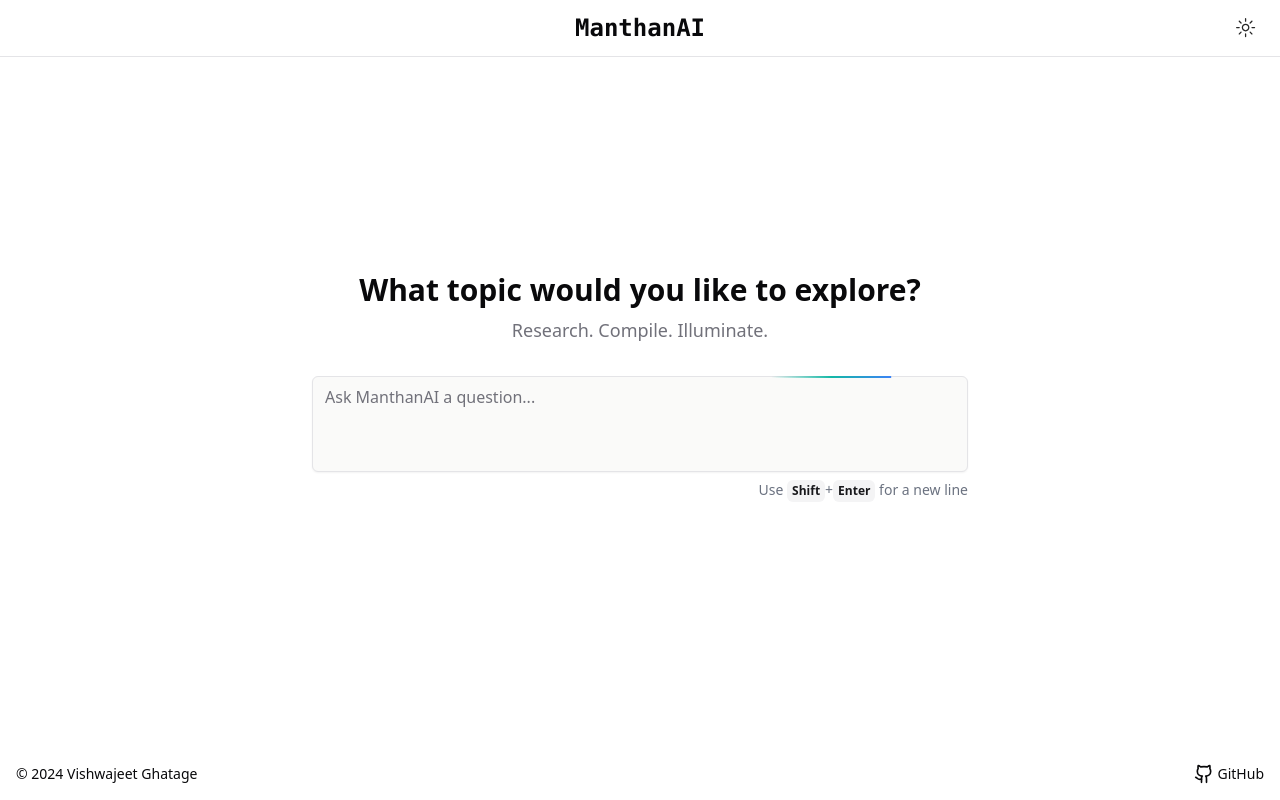
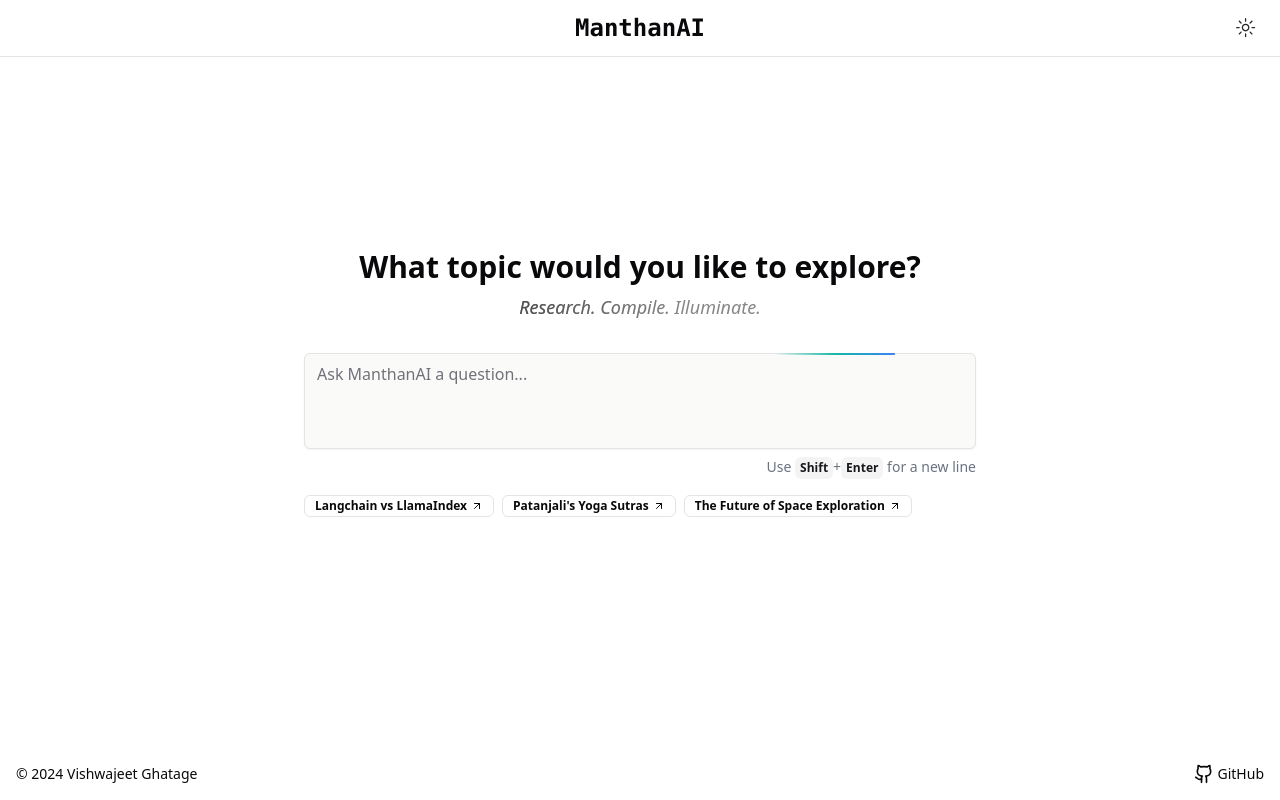
Before and after one commit to git-vish/manthan, a Next.js app in the folder frontend/: page / in a window 1280 px wide. Built offline with nearby package versions, Linux system fonts and the light colour scheme.

Commit message:
fe: add topic suggetions

```diff
--- a/frontend/app/api/feedback/route.ts
+++ b/frontend/app/api/feedback/route.ts
@@ -5,7 +5,7 @@
 
 /**
  * API endpoint to submit feedback to the ManthanAI API.
- * Accepts a JSON request body with "run_id" and "value" parameters.
+ * Accepts a JSON request body with "value" parameter.
  * Returns a JSON response with the submitted feedback and a generated feedback_id if successful.
  * Handles and returns specific error codes and messages.
  *
@@ -15,10 +15,6 @@
 export async function POST(request: Request): Promise<NextResponse> {
   try {
     const body = await request.json();
-    const tody = {
-      demo: false,
-      fanta: body.value,
-    };
 
     const response = await fetch(`${env.MANTHAN_API_URL}/feedback`, {
       method: "POST",
@@ -26,12 +22,12 @@
         "Content-Type": "application/json",
         "X-API-KEY": env.MANTHAN_API_KEY,
       },
-      body: JSON.stringify(tody),
+      body: JSON.stringify(body),
     });
 
     if (!response.ok) {
       const errorDetails = await response.json();
-      const message = errorDetails.detail || "Feedback submission failed.";
+      const message = errorDetails.detail || "Failed to submit feedback.";
       return NextResponse.json({ message }, { status: response.status });
     }
 
@@ -40,7 +36,7 @@
   } catch (error) {
     console.error("Feedback submission error:", error);
     return NextResponse.json(
-      { message: "Internal Server Error" },
+      { message: "Failed to submit feedback." },
       { status: 500 }
     );
   }
--- a/frontend/app/api/research/route.ts
+++ b/frontend/app/api/research/route.ts
@@ -11,12 +11,13 @@
  * Handles common error scenarios like rate limiting, network issues, and invalid responses.
  *
  * @param {NextRequest} request - The Next.js request object
- * @returns {Response} A Response object with a Server-Sent Event (SSE) stream or an error message
+ * @returns {Promise<Response>} A Response object with a Server-Sent Event (SSE) stream or an error message
  */
 export async function POST(request: NextRequest): Promise<Response> {
-  const { topic } = await request.json();
+  const ERROR_MESSAGE = "Failed to initiate research.";
+  try {
+    const { topic } = await request.json();
 
-  try {
     const response = await fetch(`${env.MANTHAN_API_URL}/stream`, {
       method: "POST",
       headers: {
@@ -30,7 +31,7 @@
       const errorDetails = await response.json();
       return new Response(
         JSON.stringify({
-          message: errorDetails.detail || "Failed to initiate research",
+          message: errorDetails.detail || ERROR_MESSAGE,
         }),
         {
           status: response.status,
@@ -39,28 +40,36 @@
       );
     }
 
-    // Create a TransformStream to handle the streaming
     const stream = new TransformStream();
     const writer = stream.writable.getWriter();
     const reader = response.body?.getReader();
 
     if (!reader) {
-      throw new Error("Failed to get reader from response");
+      return new Response(JSON.stringify({ message: ERROR_MESSAGE }), {
+        status: 500,
+        headers: { "Content-Type": "application/json" },
+      });
     }
 
-    // Read from the response and write to the stream
+    // Stream the response
     (async () => {
       try {
+        let receivedBytes = 0;
         while (true) {
           const { done, value } = await reader.read();
           if (done) break;
-          await writer.write(value);
+          if (value) {
+            receivedBytes += value.length;
+            await writer.write(value);
+          }
         }
-      } catch (readError) {
-        console.error("Error during stream read:", readError);
-        writer.abort(readError); // Abort writer on read error
+        if (receivedBytes === 0) {
+          throw new Error("Incomplete response: No data received");
+        }
+      } catch (error) {
+        console.error("Error during stream read:", error);
+        writer.abort(error);
       } finally {
-        // Clean up
         reader.releaseLock();
         writer.close();
       }
@@ -73,28 +82,10 @@
         Connection: "keep-alive",
       },
     });
-  } catch (error: unknown) {
-    if (error instanceof Error) {
-      console.error("Research error:", error);
-
-      // Return context-based error messages for common errors
-      if (error.name === "TypeError") {
-        return new Response(
-          JSON.stringify({
-            message:
-              "Network error or API unavailable. Please try again later.",
-          }),
-          {
-            status: 502,
-            headers: { "Content-Type": "application/json" },
-          }
-        );
-      }
-    } else {
-      console.error("Unknown error:", error);
-    }
-
-    return new Response(JSON.stringify({ message: "Internal Server Error" }), {
+  } catch (error) {
+    console.error("Research error:", error);
+    const errorMessage = error instanceof Error ? error.message : ERROR_MESSAGE;
+    return new Response(JSON.stringify({ message: errorMessage }), {
       status: 500,
       headers: { "Content-Type": "application/json" },
     });
--- a/frontend/app/page.tsx
+++ b/frontend/app/page.tsx
@@ -11,7 +11,7 @@
     <div className="flex flex-col min-h-screen">
       <Header />
 
-      <main className="flex-1 overflow-auto p-4 sm:p-6 lg:p-8 flex flex-col items-center justify-center">
+      <main className="flex-1 overflow-auto p-4 sm:p-6 lg:p-8 flex flex-col items-center justify-center mb-4">
         <Chat />
       </main>
 
--- a/frontend/components/chat/index.tsx
+++ b/frontend/components/chat/index.tsx
@@ -14,7 +14,13 @@
 import { useToast } from "@/hooks/use-toast";
 import { Badge } from "@/components/ui/badge";
 
-import { CopyIcon, SendIcon, ThumbsDownIcon, ThumbsUpIcon } from "lucide-react";
+import {
+  ArrowUpRightIcon,
+  CopyIcon,
+  SendIcon,
+  ThumbsDownIcon,
+  ThumbsUpIcon,
+} from "lucide-react";
 
 import { useResearch } from "@/hooks/use-research";
 import { useFeedback } from "@/hooks/use-feedback";
@@ -30,6 +36,7 @@
 import Markdown from "react-markdown";
 import remarkGfm from "remark-gfm";
 import rehypeExternalLinks from "rehype-external-links";
+import AnimatedShinyText from "../ui/animated-shiny-text";
 
 const MAX_LENGTH = 100;
 
@@ -96,16 +103,18 @@
   }, [report, progressMessage, error]);
 
   return (
-    <>
-      <div className="w-full max-w-2xl px-2 mb-4">
+    <div className="w-full max-w-2xl">
       {/* Chat banner */}
       <section id="banner" className="mb-8 text-center">
         <h1 className="text-2xl sm:text-3xl font-bold mb-2">
           {siteConfig.chatBanner.header}
         </h1>
-          <p className="text-md sm:text-lg max-w-2xl mx-auto text-muted-foreground">
+        <AnimatedShinyText
+          shimmerWidth={350}
+          className="italic sm:text-lg max-w-2xl mx-auto"
+        >
           {siteConfig.chatBanner.subheader}
-          </p>
+        </AnimatedShinyText>
       </section>
 
       {/* Input */}
@@ -157,6 +166,25 @@
           </div>
         </div>
       </section>
+
+      {/* Suggestions */}
+      {!isProcessing && !report && (
+        <section id="suggestions">
+          <div className="flex flex-wrap gap-2 items-center mb-6">
+            {siteConfig.topicSuggestions.map((topic) => (
+              <Badge
+                key={topic}
+                variant="outline"
+                className="cursor-pointer hover:bg-accent transition-colors"
+                onClick={() => setTopicInput(topic)}
+              >
+                {topic}
+                <ArrowUpRightIcon className="ml-1 h-3 w-3" />
+              </Badge>
+            ))}
+          </div>
+        </section>
+      )}
 
       {/* Progress updates */}
       {progressMessage && !error && (
@@ -280,6 +308,5 @@
 
       {error && <AlertWrapper title={error} variant="error" />}
     </div>
-    </>
   );
 }
--- a/frontend/components/chat/topic-suggestions.tsx
+++ /dev/null
@@ -1,27 +0,0 @@
-import { ArrowUpRightIcon } from "lucide-react";
-import { Badge } from "@/components/ui/badge";
-import { siteConfig } from "@/config/site";
-
-/**
- * TopicSuggestions component displays a list of suggested topics.
- *
- * @return {JSX.Element} The rendered TopicSuggestions component.
- */
-export default function TopicSuggestions(): JSX.Element {
-  return (
-    <section id="suggestions">
-      <h2 className="text-xl font-semibold mb-3">Suggested Topics</h2>
-      <div className="flex flex-wrap gap-2">
-        {siteConfig.topicSuggestions.map((topic) => (
-          <Badge
-            key={topic}
-            variant="outline"
-            className="text-muted-foreground cursor-pointer hover:bg-accent transition-colors"
-          >
-            {topic} <ArrowUpRightIcon className="ml-1 h-3 w-3" />
-          </Badge>
-        ))}
-      </div>
-    </section>
-  );
-}
--- a/frontend/config/site.ts
+++ b/frontend/config/site.ts
@@ -24,8 +24,12 @@
     github: "https://github.com/git-vish/manthan",
     website: "https://vishwajeet.xyz",
   },
-  topicSuggestions: ["Langchain vs LlamaIndex", "Metaphysics", "Who is Sri M?"],
   topicPlaceholder: "Ask ManthanAI a question...",
+  topicSuggestions: [
+    "Langchain vs LlamaIndex",
+    "Patanjali's Yoga Sutras",
+    "The Future of Space Exploration",
+  ],
 };
 
 export type SiteConfig = typeof siteConfig;
```
Lines whose indentation alone changed are shown as unchanged.
